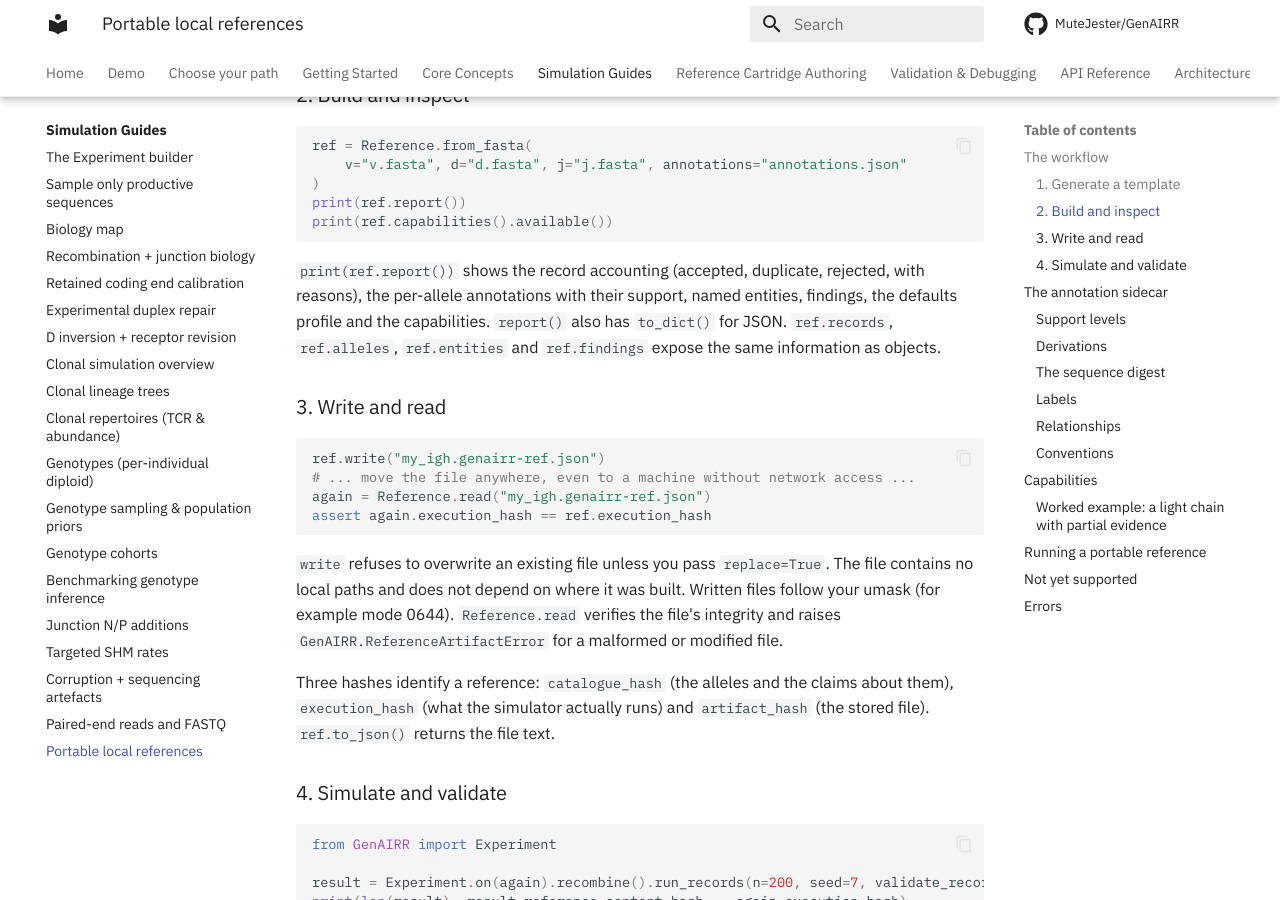
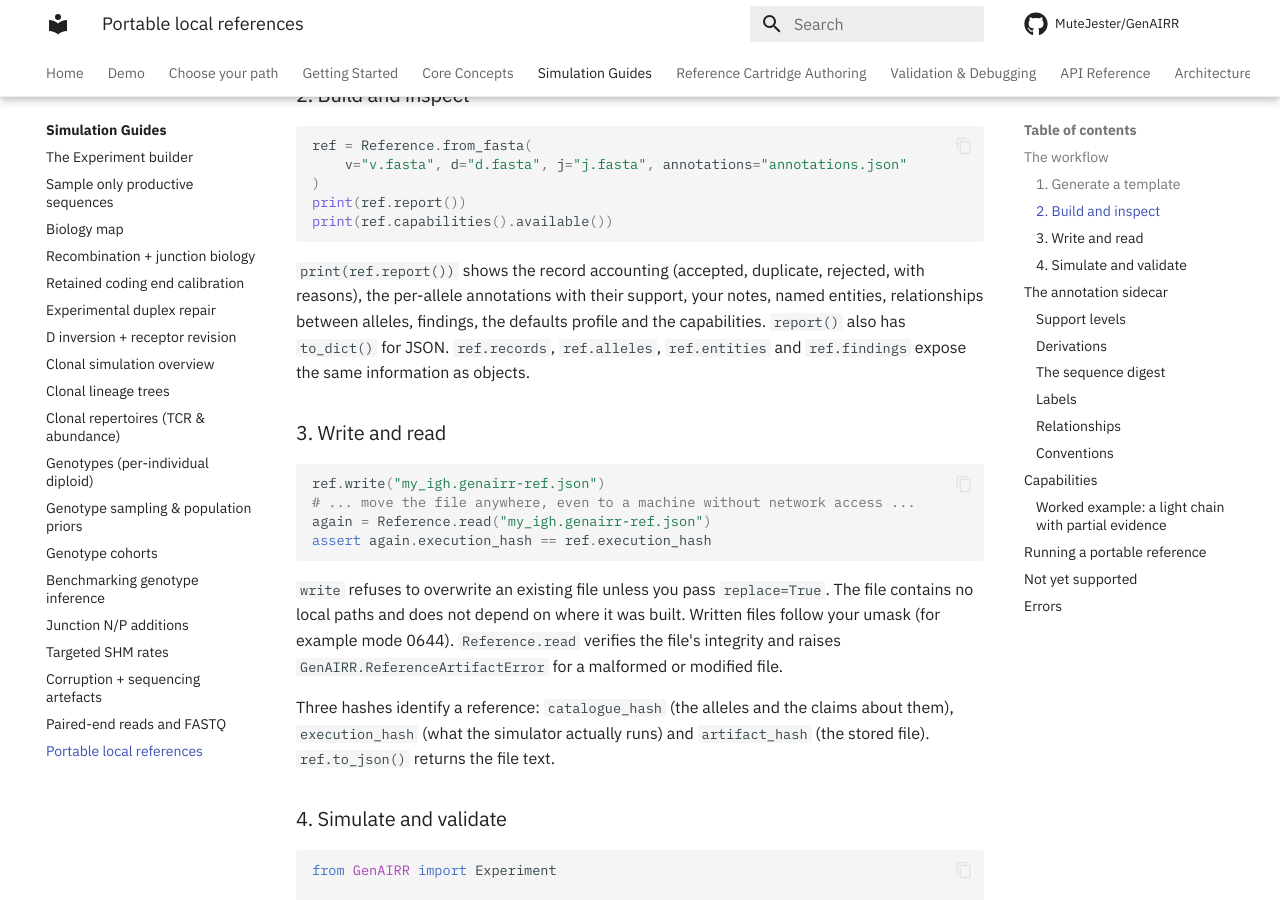
Before and after one commit to MuteJester/GenAIRR, an MkDocs documentation site: the page built from site_docs/guides/portable-references.md, in a window 1280 px wide and 900 px high, scrolled down 1292 px. Built offline with MkDocs 1.6.1 and Material for MkDocs 9.7.7, drawn with Linux system fonts in a browser that asks for light colours; comment, search, counter and statistics services are not loaded.

Commit message:
docs: list notes and allele relationships among the report contents

````diff
--- a/site_docs/guides/portable-references.md
+++ b/site_docs/guides/portable-references.md
@@ -63,8 +63,9 @@ print(ref.capabilities().available())
 ```
 
 `print(ref.report())` shows the record accounting (accepted, duplicate,
-rejected, with reasons), the per-allele annotations with their support, named
-entities, findings, the defaults profile and the capabilities. `report()` also
+rejected, with reasons), the per-allele annotations with their support, your
+notes, named entities, relationships between alleles, findings, the defaults
+profile and the capabilities. `report()` also
 has `to_dict()` for JSON. `ref.records`, `ref.alleles`, `ref.entities`
 and `ref.findings` expose the same information as objects.
 
````
Also changed, not shown: 1 other file.
